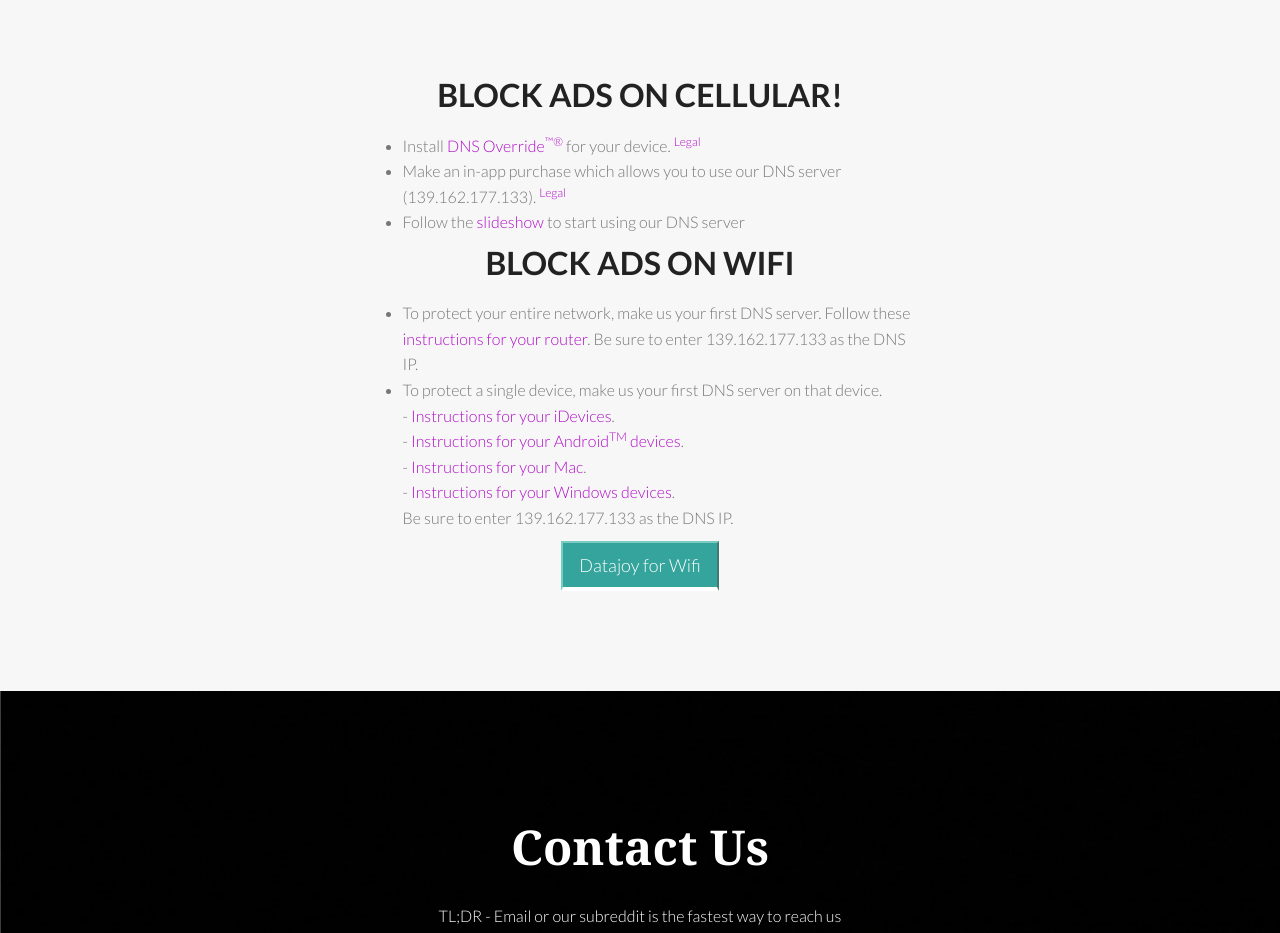
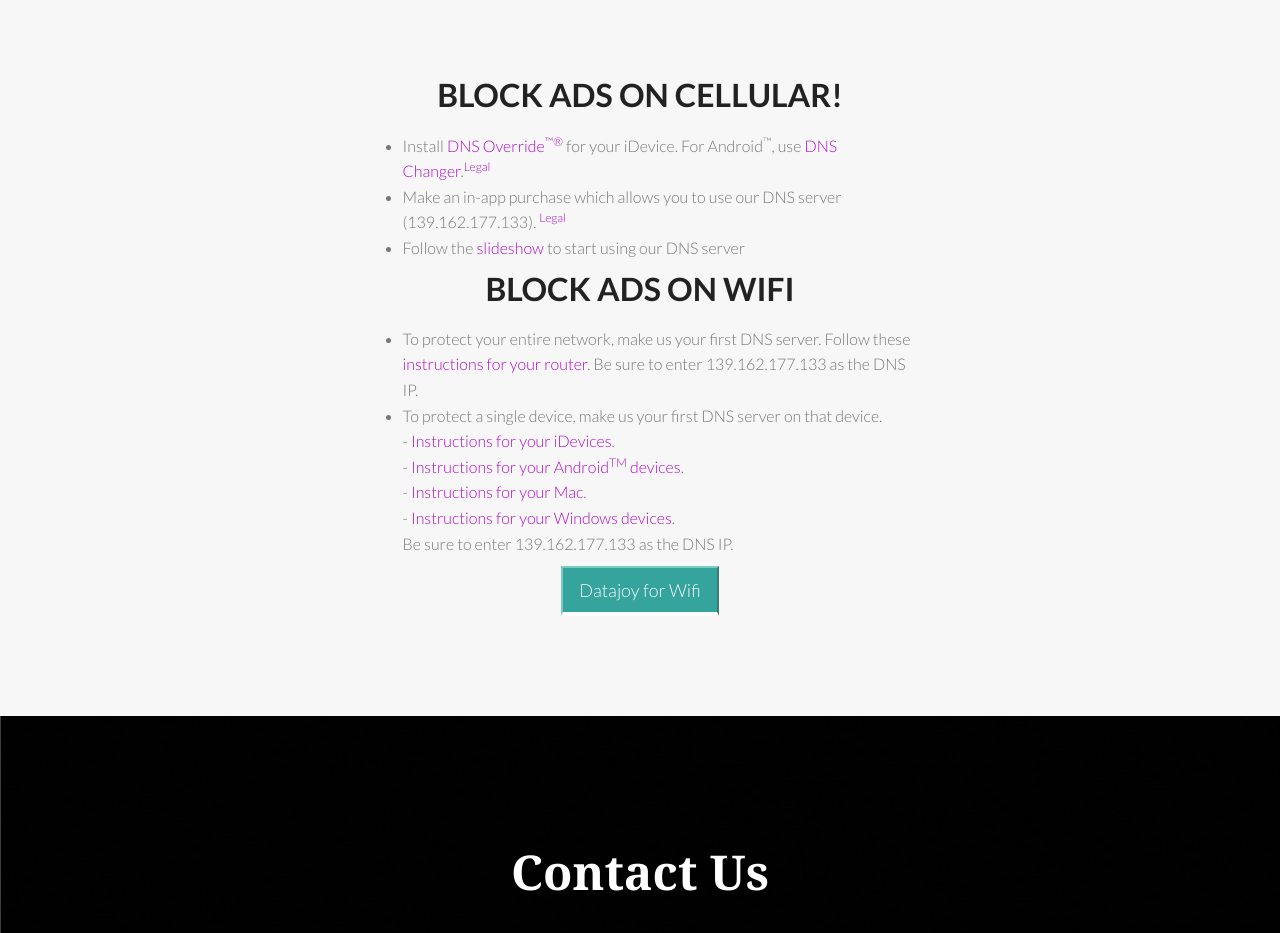
Before and after one commit to datajoyapp/datajoy, a website: page index.html in a window 1280 px wide. Shown: the part 4700-5633 px from the top of the page. Drawn offline with nearby package versions, Linux system fonts and the light colour scheme.

Commit message:
android dns option

```diff
--- a/index.html
+++ b/index.html
@@ -349,7 +349,7 @@
 						<div class="section-header">
 							<h2 class="section-heading animated" data-animation="bounceInUp">block ads on cellular!</h2>
 							<ul>
-                                <li>Install <a href='https://www.dnsoverride.com'>DNS Override<sup>&trade;&reg;</sup></a> for your device. <a href='#' data-toggle="modal" data-target="#legalModal"><sup>Legal</sup></a>
+                                <li>Install <a href='https://www.dnsoverride.com'>DNS Override<sup>&trade;&reg;</sup></a> for your iDevice. For Android<sup>&trade;</sup>, use <a href='https://play.google.com/store/apps/details?id=com.frostnerd.dnschanger&hl=en'>DNS Changer</a>.<a href='#' data-toggle="modal" data-target="#legalModal"><sup>Legal</sup></a>
                                 <li>Make an in-app purchase which allows you to use our DNS server (139.162.177.133). <a href='#' data-toggle="modal" data-target="#legalModal"><sup>Legal</sup></a>
                                 <li>Follow the <a href='#' data-toggle="modal" data-target="#myModal">slideshow</a> to start using our DNS server
                             </ul>
```
